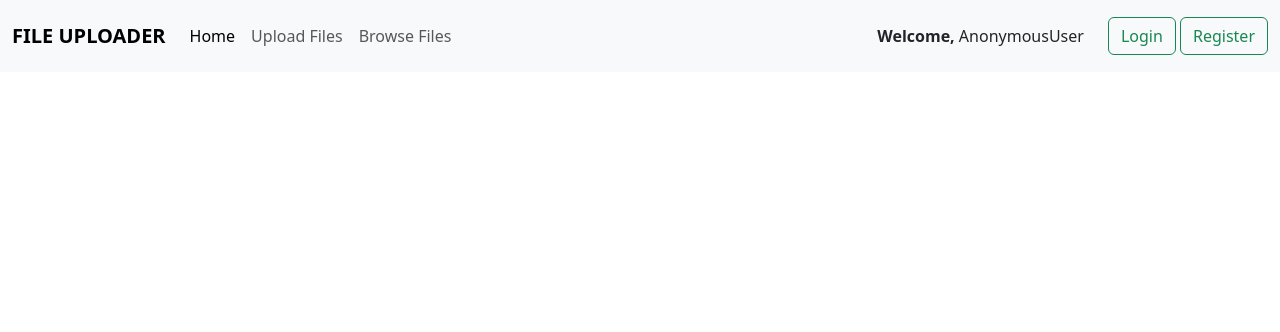
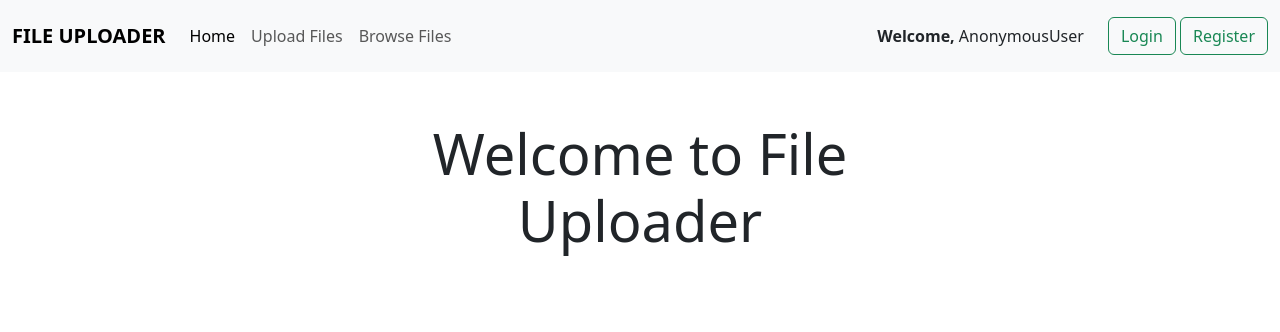
Before and after one commit to mojnomiya/file_uploader, a Django app: page / in a window 1280 px wide. Shown: the top 332 px of the page. Run offline with Django 4.2, Linux system fonts and the light colour scheme; some libraries are stand-ins or nearby versions.

Commit message:
implemented home page.

```diff
--- a/file_uploader/views.py
+++ b/file_uploader/views.py
@@ -1,4 +1,4 @@
 from django.views.generic import TemplateView
 
 class HomeView(TemplateView):
-    template_name = 'base.html'
+    template_name = 'home.html'
--- a/templates/base.html
+++ b/templates/base.html
@@ -44,6 +44,7 @@
       </nav>
       {% block content %}
       {% endblock %}
+      <script src="https://cdn.jsdelivr.net/npm/bootstrap@5.3.2/dist/js/bootstrap.bundle.min.js" integrity="sha384-C6RzsynM9kWDrMNeT87bh95OGNyZPhcTNXj1NW7RuBCsyN/o0jlpcV8Qyq46cDfL" crossorigin="anonymous"></script>
       <script src="https://code.jquery.com/jquery-3.5.1.slim.min.js"></script>
       <script src="https://cdn.jsdelivr.net/npm/@popperjs/core@2.5.3/dist/umd/popper.min.js"></script>
       <script src="https://maxcdn.bootstrapcdn.com/bootstrap/4.5.2/js/bootstrap.min.js"></script>
--- /dev/null
+++ b/templates/home.html
@@ -0,0 +1,14 @@
+{% extends 'base.html' %}
+{% load static %}
+{% block title %}File Uploader : Home {% endblock %}
+{% block content %}
+<div class="container mt-5">
+    <div class="row justify-content-center">
+        <div class="col-md-6">
+            <div class="text-center">
+                <h1 class="display-4">Welcome to File Uploader</h1>
+            </div>
+        </div>
+    </div>
+</div>
+{% endblock %}
--- a/uploader/views.py
+++ b/uploader/views.py
@@ -15,7 +15,7 @@ class FileUploadView(LoginRequiredMixin, CreateView):
         form.instance.user = self.request.user
         return super().form_valid(form)
 
-class FileBrowserView(ListView):
+class FileBrowserView(LoginRequiredMixin, ListView):
     model = UploadedFile
     template_name = 'uploader/file_browser.html'
     context_object_name = 'files'
```
Also changed, not shown: db.sqlite3.
